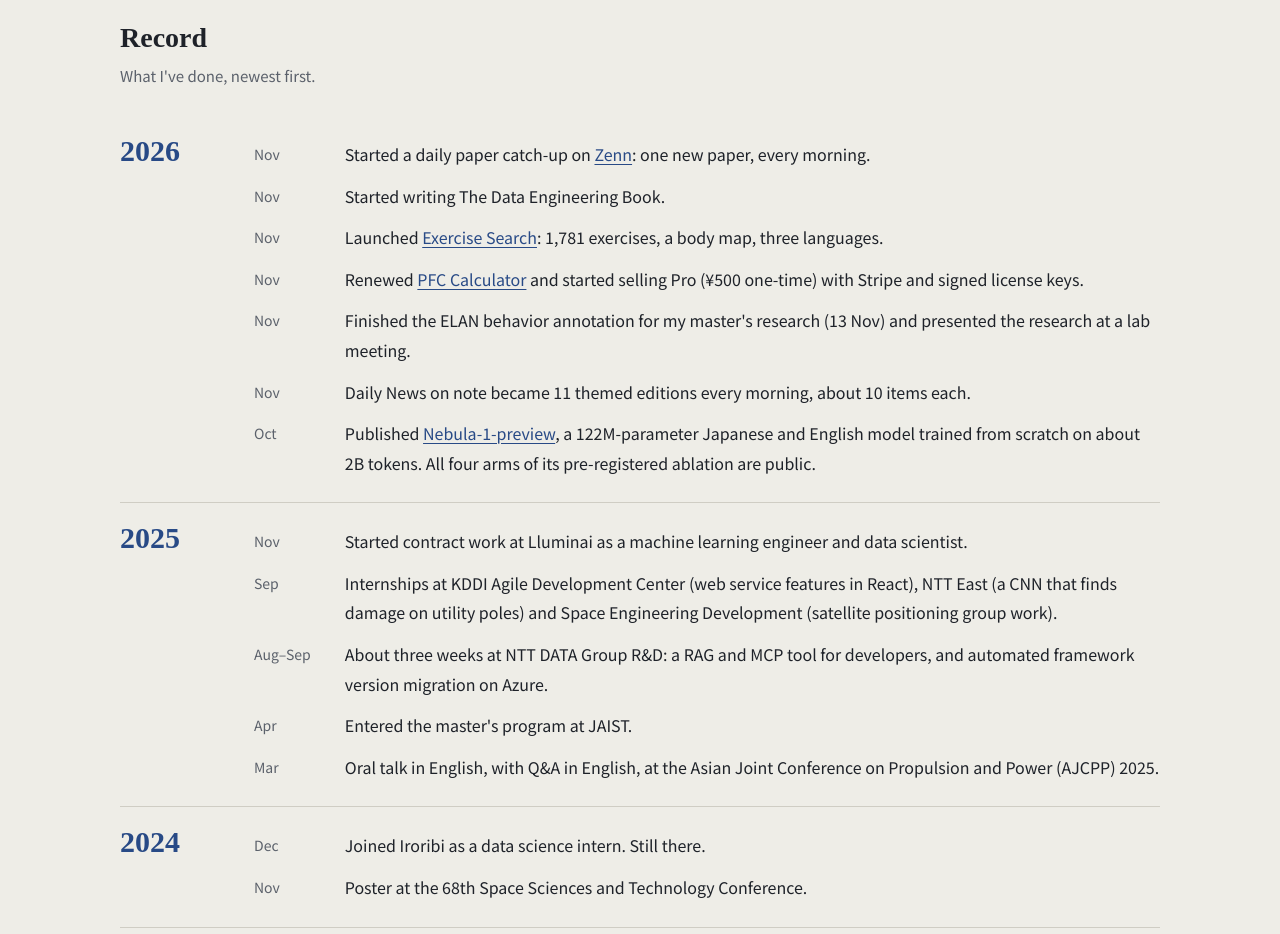
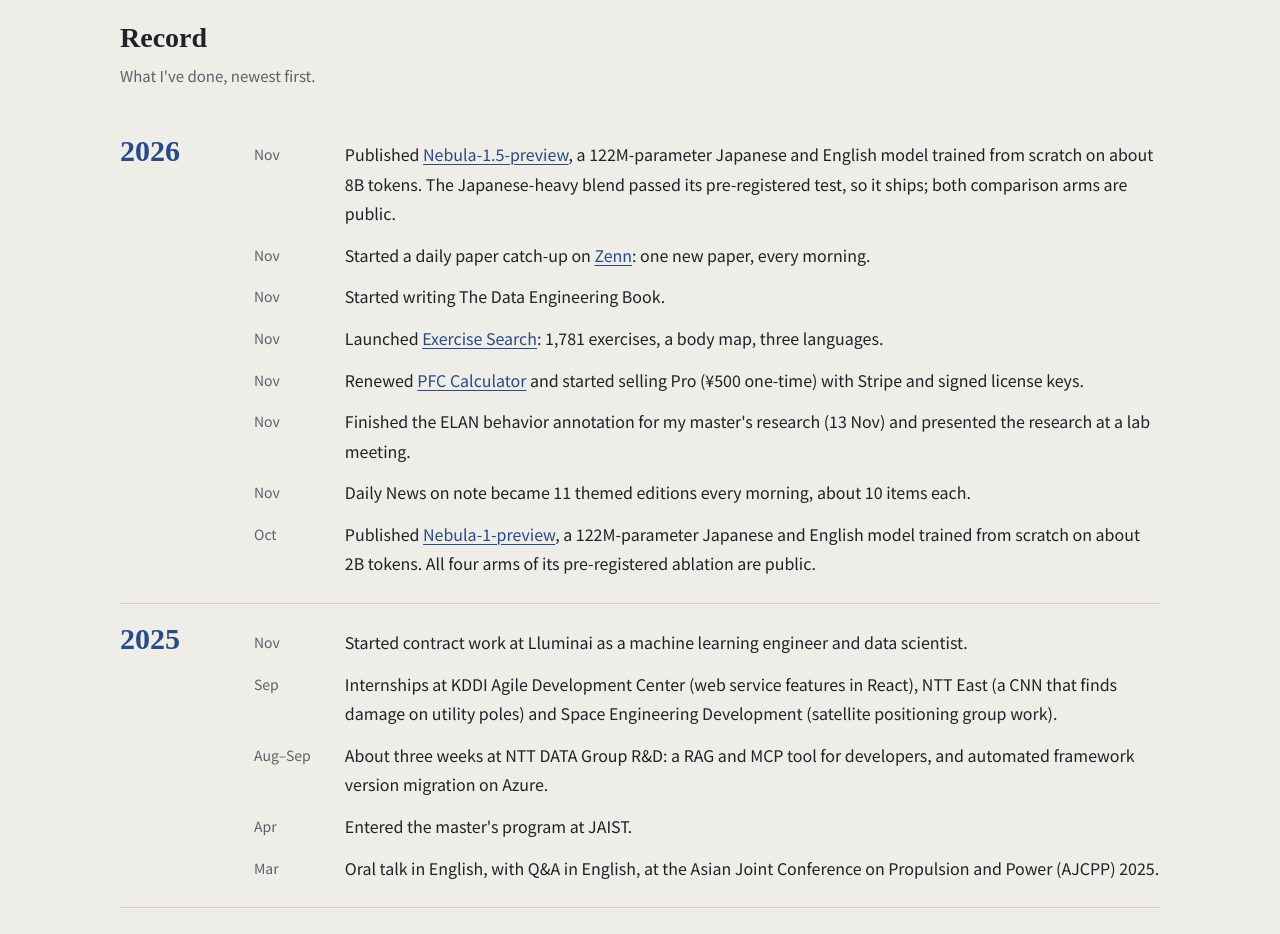
Before and after one commit to nebourocket/nebourocket.github.io, a plain HTML site: page index.html in a window 1280 px wide. Shown: the part 1140-2074 px from the top of the page. Drawn offline with Linux system fonts and the light colour scheme; a web font is replaced by a local one.

Commit message:
Add Nebula-1.5-preview to timeline (Hugging Face, Nov 2026)

```diff
--- a/index.html
+++ b/index.html
@@ -320,6 +320,7 @@ footer{border-top:3px double var(--rule);padding:22px 0 40px;font-size:14px;colo
 <div class="year">
 <div class="year-num">2026</div>
 <ul>
+<li><time data-i18n="m11">Nov</time><p data-i18n="r26h">Published <a href="https://huggingface.co/LoNebula/Nebula-1.5-preview" target="_blank" rel="noopener">Nebula-1.5-preview</a>, a 122M-parameter Japanese and English model trained from scratch on about 8B tokens. The Japanese-heavy blend passed its pre-registered test, so it ships; both comparison arms are public.</p></li>
 <li><time data-i18n="m11">Nov</time><p data-i18n="r26g">Started a daily paper catch-up on <a href="https://zenn.dev/lonebula" target="_blank" rel="noopener">Zenn</a>: one new paper, every morning.</p></li>
 <li><time data-i18n="m11">Nov</time><p data-i18n="r26a">Started writing The Data Engineering Book.</p></li>
 <li><time data-i18n="m11">Nov</time><p data-i18n="r26b">Launched <a href="https://nebourocket.github.io/exercise-search/" target="_blank" rel="noopener">Exercise Search</a>: 1,781 exercises, a body map, three languages.</p></li>
@@ -627,6 +628,7 @@ var T = { ja: {
   fMadeT: "作った", fMadeD: "Webアプリ2つ（1つはStripeでProを販売）、ゼロから学習した1.2億パラメータの言語モデル、Kindleで出版したデータエンジニアリングの本（全3巻）。",
   recH: "やってきたこと", recNote: "新しい順です。",
   m3: "3月", m4: "4月", m8: "8〜9月", m9: "9月", m10: "10月", m11: "11月", m12: "12月", m2020: "2020", m2021: "2021", m2023: "2023",
+  r26h: "日本語と英語の言語モデル <a href=\"https://huggingface.co/LoNebula/Nebula-1.5-preview\" target=\"_blank\" rel=\"noopener\">Nebula-1.5-preview</a> を公開。約1.2億パラメータ、約80億トークンでゼロから学習しました。日本語多めの配合が事前に決めた検証に通り、採用されました。比較した2本のモデルも公開しています。",
   r26g: "Zennで、毎朝1本の論文読みを始めました。",
   r26a: "データエンジニアリングの本を書き始めました。",
   r26b: "<a href=\"https://nebourocket.github.io/exercise-search/\" target=\"_blank\" rel=\"noopener\">筋トレ種目サーチ</a>を公開。1,781種目、体の図から探せて、3言語に対応。",
```
